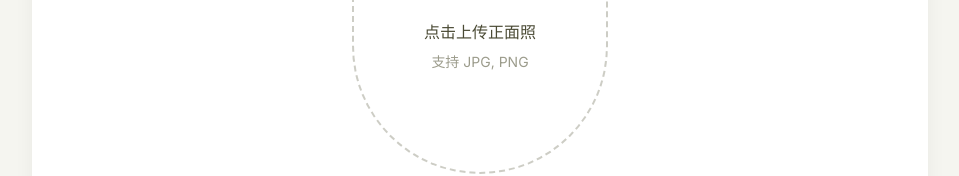
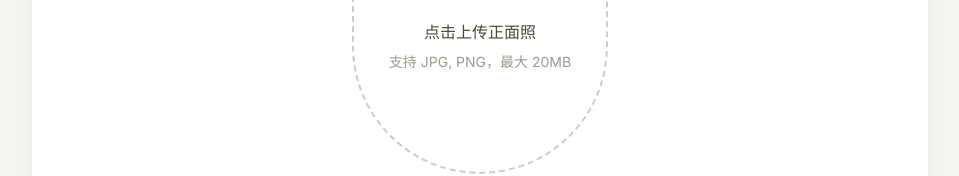
Before and after one commit to markzu911/Y_mianxiangfenxi, a React (Vite) app: page / in a window 1280 px wide. Shown: the part 430-606 px from the top of the page, without its empty margins (160-1119 px from the left). Built offline with nearby package versions, Linux system fonts and the light colour scheme.

Commit message:
feat: Increase image upload limit and update Vercel package
Increase the maximum allowed image upload size from 10MB to 20MB for both the backend API and the frontend. This change also includes an update to the `@vercel/node` package in `package.json` and `package-lock.json` to version 5.7.13.

```diff
--- a/api/proxy.ts
+++ b/api/proxy.ts
@@ -2,7 +2,7 @@ import express from "express";
 import axios from "axios";
 
 const app = express();
-app.use(express.json({ limit: '10mb' }));
+app.use(express.json({ limit: '20mb' }));
 
 app.use((req, res, next) => {
   res.setHeader("Access-Control-Allow-Origin", "*");
--- a/package.json
+++ b/package.json
@@ -29,6 +29,7 @@
   "devDependencies": {
     "@types/express": "^4.17.21",
     "@types/node": "^22.14.0",
+    "@vercel/node": "^5.7.13",
     "autoprefixer": "^10.4.21",
     "esbuild": "^0.28.0",
     "tailwindcss": "^4.1.14",
--- a/server.ts
+++ b/server.ts
@@ -24,7 +24,7 @@ async function startServer() {
     return new GoogleGenAI({ apiKey });
   };
 
-  app.use(express.json({ limit: '10mb' }));
+  app.use(express.json({ limit: '20mb' }));
 
   app.use((req, res, next) => {
     res.setHeader("Access-Control-Allow-Origin", "*");
--- a/src/App.tsx
+++ b/src/App.tsx
@@ -1,4 +1,4 @@
-import { useState, useRef, useEffect } from 'react';
+import React, { useState, useRef, useEffect } from 'react';
 import { Camera, Loader2, RefreshCcw, Sparkles, Download } from 'lucide-react';
 import { motion, AnimatePresence } from 'motion/react';
 import { toPng } from 'html-to-image';
@@ -72,6 +72,10 @@ export default function App() {
   const handleImageUpload = (e: React.ChangeEvent<HTMLInputElement>) => {
     const file = e.target.files?.[0];
     if (file) {
+      if (file.size > 20 * 1024 * 1024) {
+        setError("图片大小超过 20MB，请压缩后重新上传。");
+        return;
+      }
       const reader = new FileReader();
       reader.onloadend = () => {
         setImage(reader.result as string);
@@ -245,7 +249,7 @@ export default function App() {
                 >
                   <Camera className="w-12 h-12 text-olive mb-4" strokeWidth={1.5} />
                   <span className="text-olive-dark font-medium">点击上传正面照</span>
-                  <span className="text-sm text-olive/60 mt-2">支持 JPG, PNG</span>
+                  <span className="text-sm text-olive/60 mt-2">支持 JPG, PNG，最大 20MB</span>
                 </div>
                 <input
                   type="file"
```
Also changed, not shown: src/lib/beautyProjects.ts (+7 -0 lines), 1 other file (tests, documents, lock files or other folders).
